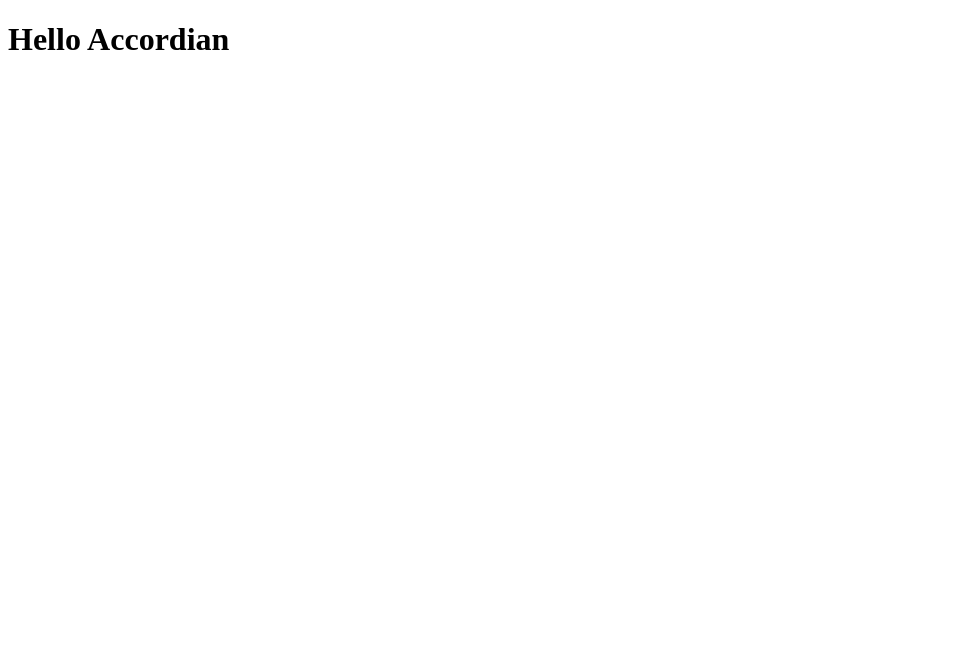
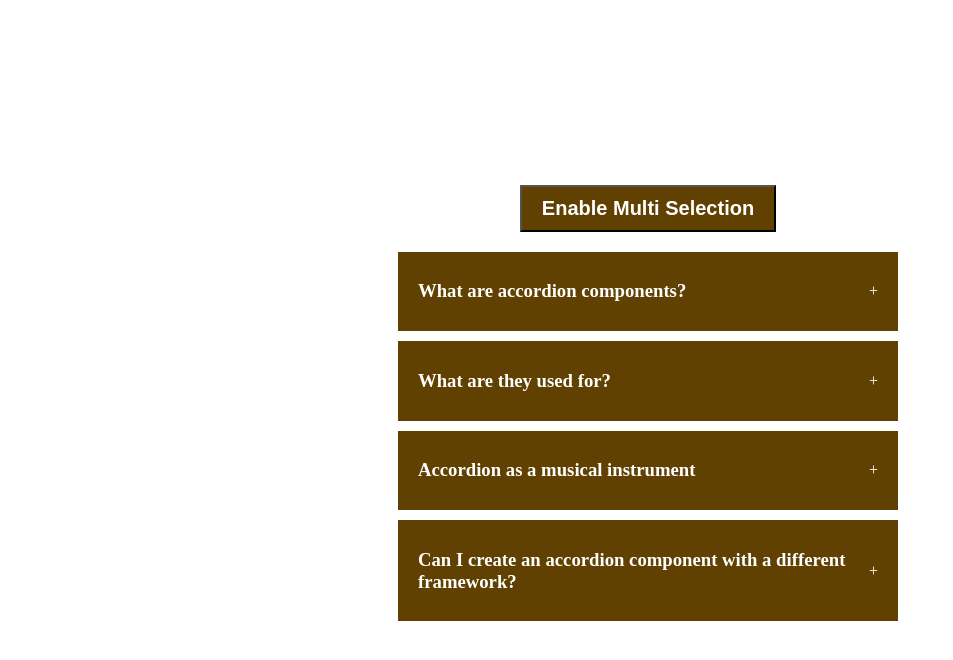
Before and after one commit to rmdabunesar/react-projects, a React (Vite) app: page / in a window 1280 px wide. Shown: the top 660 px of the page, without its empty margins (0-953 px from the left). Built offline with nearby package versions, Linux system fonts and the light colour scheme.

Commit message:
accordian

```diff
--- a/src/components/accordian/Accordian.jsx
+++ b/src/components/accordian/Accordian.jsx
@@ -1,11 +1,65 @@
-import React from 'react';
+// single selection accordian
+// multiple selection accordian
+
+import { useState } from "react";
+import data from "./data";
+import "./style.css";
 
 const Accordian = () => {
-    return (
-        <div>
-            <h1>Hello Accordian</h1>
-        </div>
-    );
+  const [selected, setSelected] = useState(null);
+  const [enableMultiSelection, setEnableMultiSelection] = useState(false);
+  const [multiple, setMultiple] = useState([]);
+
+  function handleSingleSelection(getCurrentId) {
+    setSelected(getCurrentId === selected ? null : getCurrentId);
+  }
+
+  function handleMultiSelection(getCurrentId) {
+    let copyMutiple = [...multiple];
+    const findIndexOfCurrentId = copyMutiple.indexOf(getCurrentId);
+
+    console.log(findIndexOfCurrentId);
+    if (findIndexOfCurrentId === -1) copyMutiple.push(getCurrentId);
+    else copyMutiple.splice(findIndexOfCurrentId, 1);
+
+    setMultiple(copyMutiple);
+  }
+
+  return (
+    <div className="acc-wrapper">
+      <button onClick={() => setEnableMultiSelection(!enableMultiSelection)}>
+        Enable Multi Selection
+      </button>
+      <div className="accordian">
+        {data && data.length > 0 ? (
+          data.map((dataItem) => (
+            <div className="item">
+              <div
+                onClick={
+                  enableMultiSelection
+                    ? () => handleMultiSelection(dataItem.id)
+                    : () => handleSingleSelection(dataItem.id)
+                }
+                className="title"
+              >
+                <h3>{dataItem.question}</h3>
+                <span>+</span>
+              </div>
+              {enableMultiSelection
+                ? multiple.indexOf(dataItem.id) !== -1 && (
+                    <div className="acc-content ">{dataItem.answer}</div>
+                  )
+                : selected === dataItem.id && (
+                    <div className="acc-content ">{dataItem.answer}</div>
+                  )}
+            </div>
+          ))
+        ) : (
+          <div>No data found !</div>
+        )}
+      </div>
+    </div>
+  );
 };
 
 export default Accordian;
--- a/src/components/accordian/data.js
+++ b/src/components/accordian/data.js
@@ -0,0 +1,28 @@
+const data = [
+    {
+        id: '1',
+        question: "What are accordion components?",
+        answer:
+            "Accordion components are user interface elements used for organizing and presenting content in a collapsible manner. They typically consist of a header, content, and an expand/collapse action.",
+    },
+    {
+        id: '2',
+        question: "What are they used for?",
+        answer:
+            "They are commonly employed in various contexts, including FAQs, product descriptions, navigation menus, settings panels, and data tables, to save screen space and provide a structured and user-friendly interface for presenting information or options.",
+    },
+    {
+        id: '3',
+        question: "Accordion as a musical instrument",
+        answer:
+            "The accordion is a musical instrument with a keyboard and bellows. It produces sound by air passing over reeds when the player expands or compresses the bellows, used in various music genres.",
+    },
+    {
+        id: '4',
+        question: "Can I create an accordion component with a different framework?",
+        answer:
+            "Yes of course, it is very possible to create an accordion component with another framework.",
+    },
+];
+
+export default data;
--- a/src/components/accordian/style.css
+++ b/src/components/accordian/style.css
@@ -0,0 +1,41 @@
+.acc-wrapper {
+    display: flex;
+    height: 100vh;
+    width: 100vw;
+    justify-content: center;
+    align-items: center;
+    flex-direction: column;
+    gap: 20px;
+  }
+
+  .acc-wrapper button {
+      padding: 10px 20px;
+      background: #614101;
+      color: #fff;
+      font-weight: bold;
+      font-size: 20px;
+      cursor: pointer;
+  }
+
+  .accordian {
+    width: 500px;
+  }
+
+  .item {
+    background: #614101;
+    margin-bottom: 10px;
+    padding: 10px 20px;
+  }
+
+  .title {
+    color: #ffffff;
+    display: flex;
+    justify-content: space-between;
+    align-items: center;
+    cursor: pointer;
+  }
+
+  .acc-content {
+    color: #ffffff;
+    height: auto;
+  }
```
